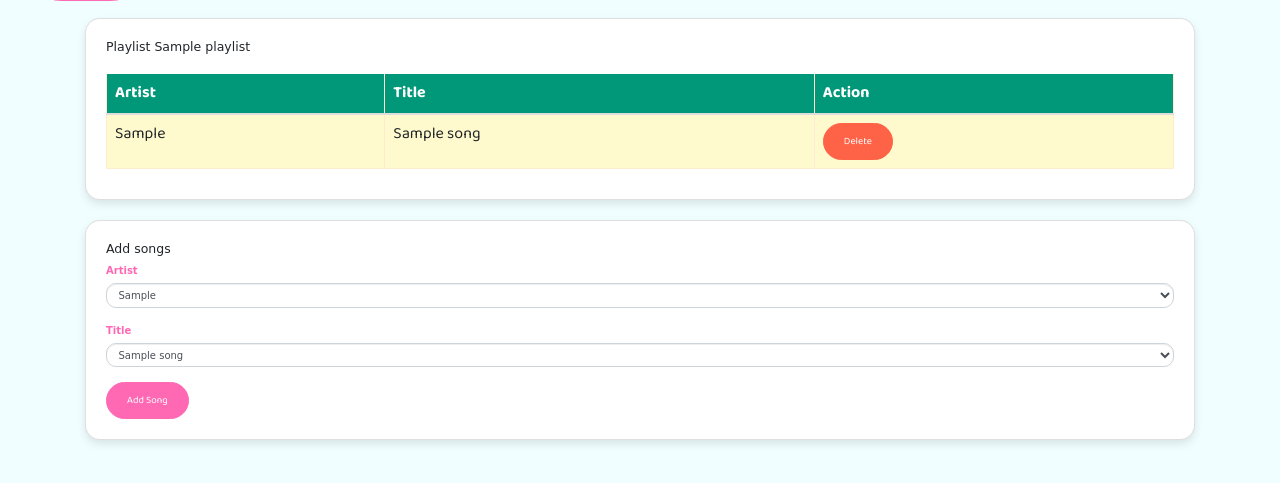
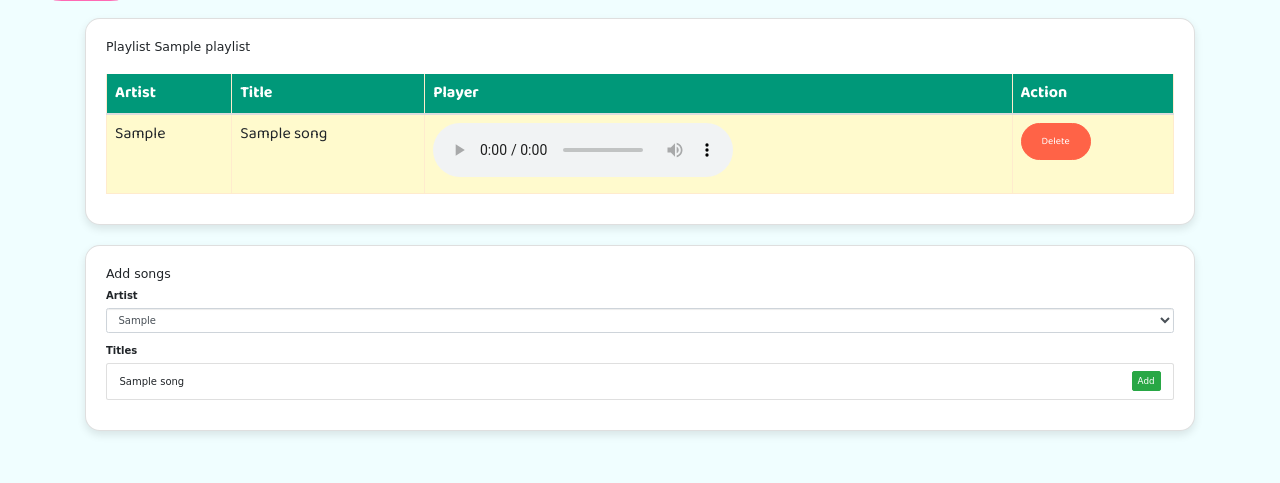
Before and after one commit to TheFerry10/tonitunes, a Flask app: page /playlist/edit/1 in a window 1280 px wide. Shown: the part 172-655 px from the top of the page. Run offline with Flask 3, Linux system fonts and the light colour scheme; tables that the repository leaves empty hold one stand-in row (values such as "Sample post"); some libraries are stand-ins or nearby versions.

Commit message:
update the playlist editing

```diff
--- a/src/app/cardmanager/main/forms.py
+++ b/src/app/cardmanager/main/forms.py
@@ -12,8 +12,6 @@ class PlaylistAddSongForm(FlaskForm):
     artist_select = SelectField(
         "Artist",
     )
-    title_select = SelectField("Title", validate_choice=False)
-    submit = SubmitField("Add Song")
 
 
 class PlaylistForm(FlaskForm):
--- a/src/app/cardmanager/main/routes.py
+++ b/src/app/cardmanager/main/routes.py
@@ -44,17 +44,7 @@ def edit_playlist(playlist_id: int):
     form = PlaylistAddSongForm()
     artists = [song[0] for song in db_session.query(Song.artist).distinct().all()]
     form.artist_select.choices = [(artist, artist) for artist in artists]
-    form.title_select.choices = []  # filled dynamically in the template
     playlist = db_session.get(Playlist, playlist_id)
-
-    if form.validate_on_submit():
-        song_id = form.title_select.data
-        song_to_add = Song.query.get(song_id)
-        playlist.songs.append(song_to_add)
-        db_session.add(playlist)
-        db_session.commit()
-        flash("Song added to playlist successfully!")
-        return redirect(url_for(".edit_playlist", playlist_id=playlist_id))
 
     return render_template(
         "playlist-edit.html", form=form, playlist=playlist, artists=artists
--- a/src/app/cardmanager/templates/playlist-edit.html
+++ b/src/app/cardmanager/templates/playlist-edit.html
@@ -4,29 +4,31 @@
 {% block title %}Playlist{% endblock %}
 
 {% block page_content %}
-
-
-
-
 <div class="card wtf-form-card">
     <div class="card-body">
-            <h5 class="card-title">Playlist {{playlist.name}}</h5>
-
+        <h5 class="card-title">Playlist {{ playlist.name }}</h5>
         <table class="table">
             <thead>
                 <tr>
                     <th>Artist</th>
                     <th>Title</th>
+                    <th>Player</th>
                     <th>Action</th>
                 </tr>
             </thead>
-    <tbody>
-        {% for song in playlist.songs%}
+            <tbody id="playlist_table_body">
+                {% for song in playlist.songs %}
                 <tr>
                     <td>{{ song.artist }}</td>
                     <td>{{ song.title }}</td>
                     <td>
-                <button type="submit" onclick="removeSongFromPlaylist('{{ playlist.id }}', '{{ song.id }}')" class="btn btn-danger">Delete</button>
+                        <audio controls>
+                            <source src="/static/audio/{{song.filename.split('/').pop()}}" type="audio/mpeg">
+                            Your browser does not support the audio element.
+                        </audio>
+                    </td>
+                    <td>
+                        <button type="button" onclick="removeSongFromPlaylist('{{ playlist.id }}', '{{ song.id }}')" class="btn btn-danger">Delete</button>
                     </td>
                 </tr>
                 {% endfor %}
@@ -35,13 +37,9 @@
     </div>
 </div>
 
-
-
 <div class="card wtf-form-card">
     <div class="card-body">
         <h5 class="card-title">Add songs</h5>
-        <form action="{{ url_for('main.edit_playlist', playlist_id=playlist.id) }}" method="post" class="wtf-form">
-            {{ form.hidden_tag() }}
         <div class="form-group">
             <label for="artist_select">Artist</label>
             <select id="artist_select" name="artist_select" class="form-control">
@@ -51,43 +49,31 @@
             </select>
         </div>
         <div class="form-group">
-                <label for="title_select">Title</label>
-                <select id="title_select" name="title_select" class="form-control">
-                    <!-- Options will be populated dynamically -->
-                </select>
+            <label for="title_list">Titles</label>
+            <ul id="title_list" class="list-group">
+                <!-- Titles will be populated dynamically -->
+            </ul>
         </div>
-            <button type="submit" class="btn btn-primary">Add Song</button>
-        </form>
     </div>
 </div>
 
-
 <script>
     const artistSelect = document.getElementById('artist_select');
-    const titleSelect = document.getElementById('title_select');
+    const titleList = document.getElementById('title_list');
+    const playlistTableBody = document.getElementById('playlist_table_body');
 
-    // Disable title dropdown initially
-    titleSelect.disabled = true;
+    // Fetch and populate titles based on the selected artist
+    artistSelect.addEventListener('change', () => {
+        const artist = artistSelect.value;
+        titleList.innerHTML = ''; // Clear the list before fetching
 
-    artistSelect.addEventListener('change', function() {
-        const artist = this.value;
-        titleSelect.disabled = true; // Disable while fetching
         fetch(`/api/songs/artist/${artist}`)
             .then(response => {
-                if (!response.ok) {
-                    throw new Error('Failed to fetch songs');
-                }
+                if (!response.ok) throw new Error('Failed to fetch songs');
                 return response.json();
             })
             .then(data => {
-                titleSelect.innerHTML = '';
-                data.forEach(song => {
-                    const option = document.createElement('option');
-                    option.value = song.id;
-                    option.textContent = song.title;
-                    titleSelect.appendChild(option);
-                });
-                titleSelect.disabled = false; // Enable after fetching
+                populateTitleList(data);
             })
             .catch(error => {
                 console.error('Error fetching songs:', error);
@@ -95,26 +81,79 @@
             });
     });
 
-    document.addEventListener('DOMContentLoaded', function() {
-        if (artistSelect.value) {
-            artistSelect.dispatchEvent(new Event('change'));
+    // Populate the title list with add buttons
+    function populateTitleList(songs) {
+        songs.sort((a, b) => a.title.localeCompare(b.title)); // Sort titles alphabetically
+        songs.forEach(song => {
+            const listItem = document.createElement('li');
+            listItem.className = 'list-group-item d-flex justify-content-between align-items-center';
+
+            const titleSpan = document.createElement('span');
+            titleSpan.textContent = song.title;
+
+            const addButton = document.createElement('button');
+            addButton.className = 'btn btn-success btn-sm';
+            addButton.textContent = 'Add';
+            addButton.onclick = () => addSongToPlaylist('{{ playlist.id }}', song);
+
+            listItem.appendChild(titleSpan);
+            listItem.appendChild(addButton);
+            titleList.appendChild(listItem);
+        });
     }
-    });
 
-    function removeSongFromPlaylist(playlist_id, song_id) {
-        fetch(`/api/playlists/${playlist_id}/songs/${song_id}`, {
-            method: 'DELETE',
-            headers: {
-                'Content-Type': 'application/json',
-            }
+    // Add a song to the playlist and update the table dynamically
+    function addSongToPlaylist(playlistId, song) {
+        fetch(`/api/playlists/${playlistId}/songs/${song.id}`, {
+            method: 'POST',
+            headers: { 'Content-Type': 'application/json' }
         })
         .then(response => {
             if (response.ok) {
-                // Dynamically remove the row instead of reloading the page
-                const row = document.querySelector(`button[onclick="removeSongFromPlaylist('${playlist_id}', '${song_id}')"]`).closest('tr');
+                addSongToTable(song);
+            } else {
+                throw new Error('Failed to add the song');
+            }
+        })
+        .catch(error => {
+            console.error('Error adding song:', error);
+            alert('Failed to add the song. Please try again.');
+        });
+    }
+
+    // Add a new row to the playlist table
+    function addSongToTable(song) {
+        const newRow = document.createElement('tr');
+
+        newRow.innerHTML = `
+            <td>${song.artist}</td>
+            <td>${song.title}</td>
+            <td>
+                <audio controls>
+                    <source src="/static/audio/${song.filename.split('/').pop()}" type="audio/mpeg">
+                    Your browser does not support the audio element.
+                </audio>
+            </td>
+            <td>
+                <button type="button" onclick="removeSongFromPlaylist('{{ playlist.id }}', '${song.id}')" class="btn btn-danger">Delete</button>
+            </td>
+        `;
+
+        playlistTableBody.appendChild(newRow);
+    }
+
+    // Remove a song from the playlist and update the table dynamically
+    function removeSongFromPlaylist(playlistId, songId) {
+        fetch(`/api/playlists/${playlistId}/songs/${songId}`, {
+            method: 'DELETE',
+            headers: { 'Content-Type': 'application/json' }
+        })
+        .then(response => {
+            if (response.ok) {
+                const row = document.querySelector(`button[onclick="removeSongFromPlaylist('${playlistId}', '${songId}')"]`).closest('tr');
                 if (row) row.remove();
             } else {
-                alert('Failed to remove the song. Please try again.');
+                throw new Error('Failed to remove the song');
             }
         })
         .catch(error => {
@@ -122,11 +161,17 @@
             alert('Failed to remove the song. Please try again.');
         });
     }
+
+    // Sort artists alphabetically on page load
+    document.addEventListener('DOMContentLoaded', () => {
+        const options = Array.from(artistSelect.options);
+        options.sort((a, b) => a.text.localeCompare(b.text));
+        artistSelect.innerHTML = '';
+        options.forEach(option => artistSelect.appendChild(option));
+
+        if (artistSelect.value) {
+            artistSelect.dispatchEvent(new Event('change'));
+        }
+    });
 </script>
-
-
-
-
-
-
 {% endblock %}
```
Also changed, not shown: 1 other file. Lines whose indentation alone changed are shown as unchanged.
